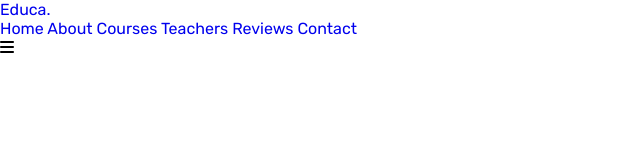
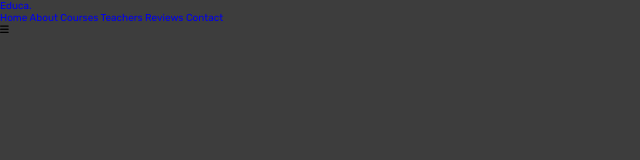
Before and after one commit to circle-invitability/Educa, a plain HTML site: page index.htm in a window 1280 px wide. Shown: the whole page, without its empty margins (0-640 px from the left). Drawn offline with Linux system fonts and the light colour scheme.

Commit message:
step 2.1

```diff
--- a/style.css
+++ b/style.css
@@ -1,4 +1,13 @@
  @import url('https://fonts.googleapis.com/css2?family=Rubik:ital,wght@0,300..900;1,300..900&display=swap');
+
+:root {
+    --green: #00e77f;
+    --white: #fff;
+    --light-white: #aaa;
+    --black: #3d3d3d;
+    --light-bg: #4b4b4b;
+
+}
 
 
  * {
@@ -12,3 +21,30 @@
     text-decoration: none;
     text-transform: capitalize;
  }
+
+ *::selection {
+    background-color: var(--white);
+    color: var(--black);
+ }
+ html {
+    font-size: 62.5%;
+    overflow-x: hidden;
+    scroll-behavior: smooth;
+    scroll-padding-top: 8rem;
+ }
+
+ ::-webkit-scrollbar {
+    height: 0.5rem;
+    width: 1rem;
+ }
+ ::-webkit-scrollbar-track {
+    background-color: transparent;
+ }
+ ::-webkit-scrollbar-thumb {
+    background: var(--green);
+    border-radius: 5rem;
+ }
+
+ body {
+    background: var(--black);
+ }
```
